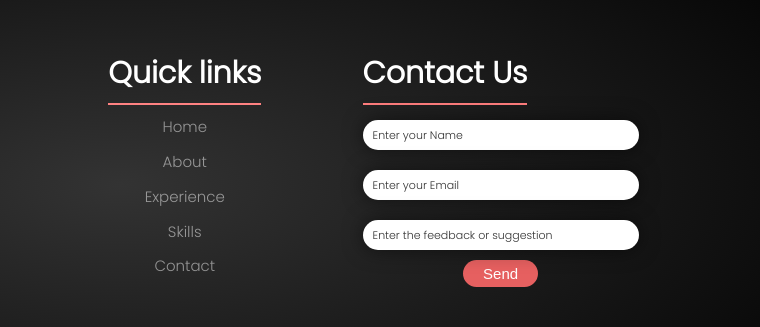
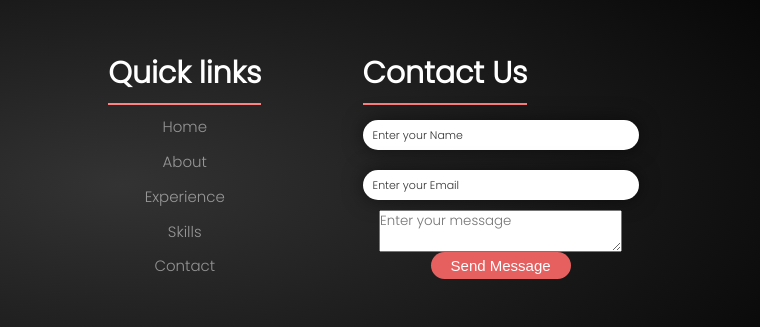
Before and after one commit to abhishekdb9999/secfolio, a plain HTML site: page index.html in a window 1280 px wide. Shown: the part 5383-5710 px from the top of the page, 520-1280 px from the left. Drawn offline with nearby package versions, Linux system fonts and the light colour scheme.

Commit message:
Update index.html

```diff
--- a/index.html
+++ b/index.html
@@ -559,7 +559,7 @@
         </div>
         <div class="sec4__box3">
           <h2>Contact Us</h2>
-          <form action="mailto:temp@gmail.com" method="post" enctype="text/plain">
+          <form action="https://formspree.io/f/xblozjyp" method="POST">
             <input
               data-aos="fade-left"
               data-aos-delay="500"
@@ -578,16 +578,15 @@
               placeholder="Enter your Email"
               required
             />
-            <input
+            <textarea
               class="sec4__message"
               data-aos="fade-left"
               data-aos-delay="1000"
-              type="text"
               name="message"
-              placeholder="Enter the feedback or suggestion"
+              placeholder="Enter your message"
               required
-            />
-            <button type="submit">Send</button>
+            ></textarea>
+            <button type="submit">Send Message</button>
           </form>
         </div>
       </div>
```
